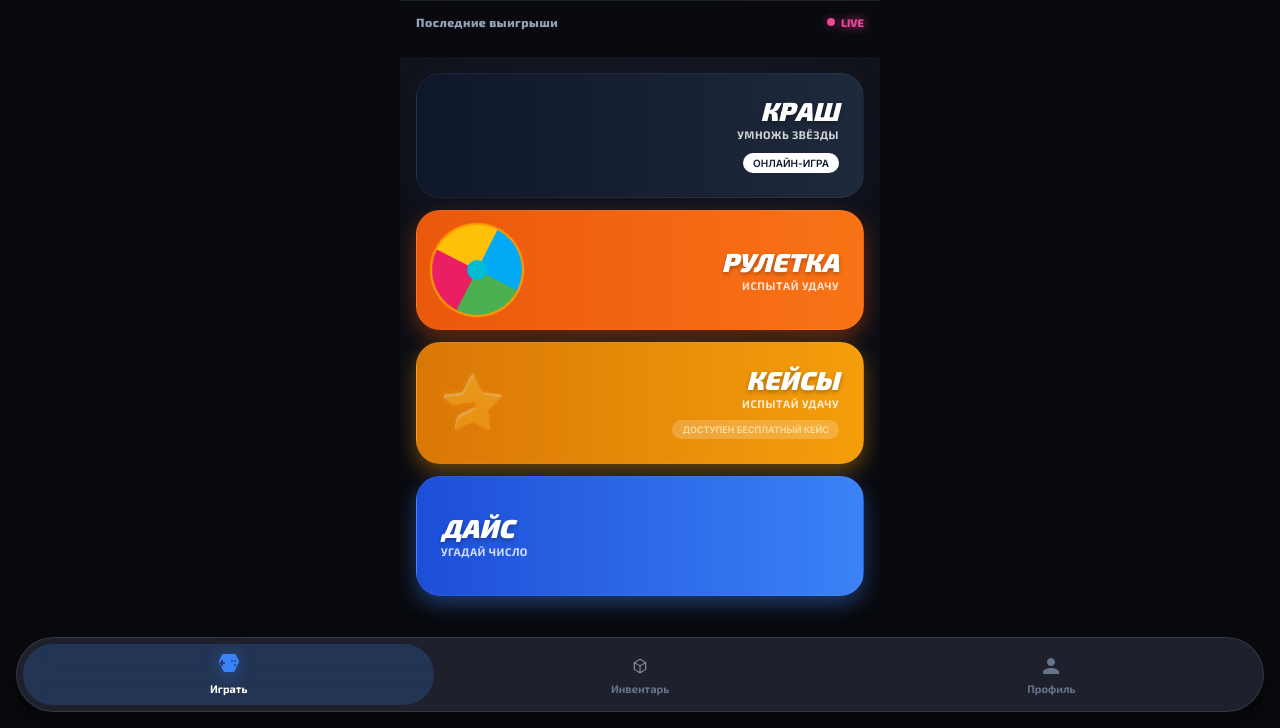
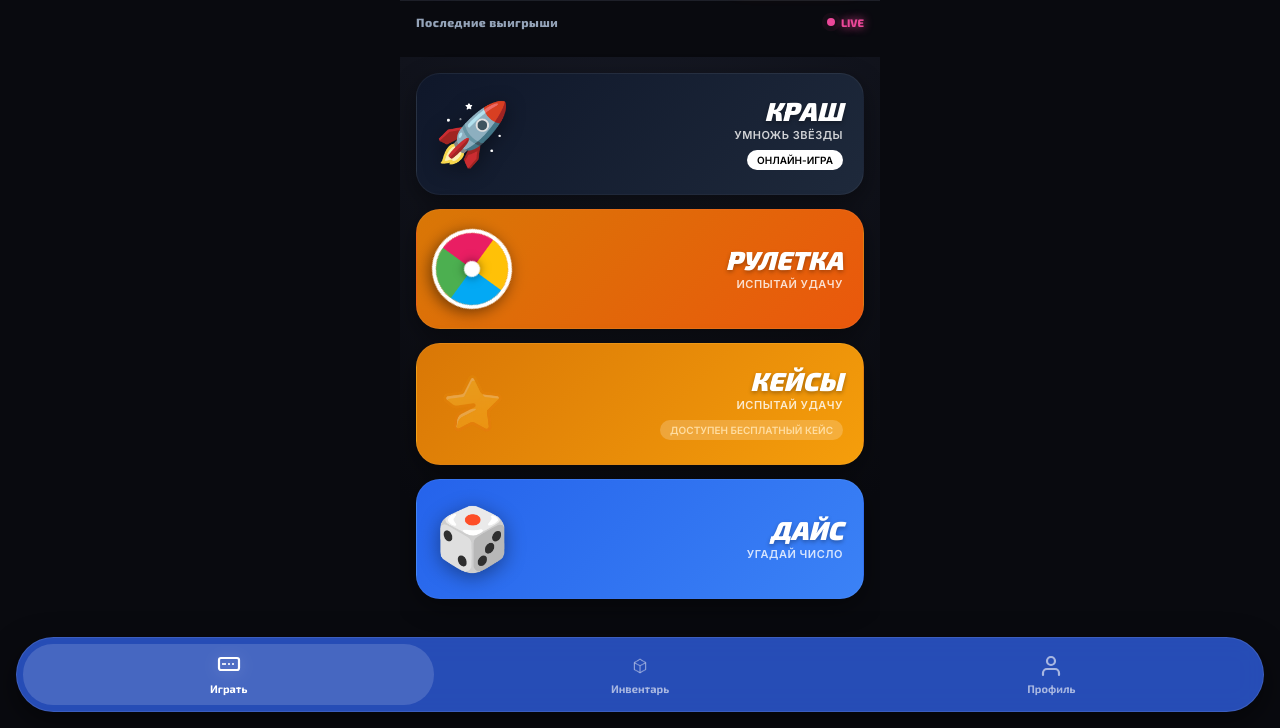
Before and after one commit to mihailawp-gif/tgqwen, a Python web app: template templates/index.html in a window 1280 px wide. Shown: the part 72-800 px from the top of the page. Run offline with Jinja, Linux system fonts and the light colour scheme; the template is opened without the code that fills it, so the values that code supplies are empty; some libraries are stand-ins or nearby versions.

Commit message:
blockfix

```diff
--- a/static/css/style.css
+++ b/static/css/style.css
@@ -81,143 +81,114 @@ body {
 .main-games-grid {
     display: flex;
     flex-direction: column;
-    gap: 12px;
+    gap: 14px;
     padding: 16px;
-    padding-bottom: 100px;
+    padding-bottom: 120px;
 }
 .game-block {
     position: relative;
     border-radius: 24px;
-    padding: 24px;
-    overflow: hidden;
-    cursor: pointer;
+    padding: 24px 20px;
     min-height: 120px;
     display: flex;
     align-items: center;
-    justify-content: space-between;
+    overflow: hidden;
+    border: 1px solid rgba(255,255,255,0.05);
+    box-shadow: 0 8px 24px rgba(0,0,0,0.4);
+    cursor: pointer;
     transition: transform 0.2s, box-shadow 0.2s;
-    border: 1px solid rgba(255,255,255,0.05);
 }
-.game-block:active {
-    transform: scale(0.97);
-}
-.game-block.align-right .info {
-    text-align: right;
-    margin-left: auto;
-}
-.game-block.align-left .info {
-    text-align: left;
-    margin-right: auto;
-}
+.game-block:active { transform: scale(0.96); box-shadow: 0 4px 12px rgba(0,0,0,0.5); }
+
+.block-crash { background: linear-gradient(135deg, #0f172a, #1e293b); }
+.block-roulette { background: linear-gradient(135deg, #d97706, #ea580c); }
+.block-cases { background: linear-gradient(135deg, #d97706, #f59e0b); }
+.block-dice { background: linear-gradient(135deg, #2563eb, #3b82f6); }
+
 .game-block .info {
     z-index: 2;
     display: flex;
     flex-direction: column;
-    gap: 4px;
-    max-width: 60%;
+    align-items: flex-end;
+    text-align: right;
+    width: 100%;
 }
-.game-block .info h2 {
+.game-block h2 {
     font-family: 'Exo 2', sans-serif;
+    font-size: 26px;
     font-weight: 900;
-    font-size: 26px;
-    text-transform: uppercase;
+    font-style: italic;
     color: #fff;
     margin: 0;
-    font-style: italic;
+    line-height: 1;
+    text-transform: uppercase;
     text-shadow: 0 2px 4px rgba(0,0,0,0.3);
-    line-height: 1;
 }
-.game-block .info p {
-    font-family: 'Exo 2', sans-serif;
+.game-block p {
     font-size: 11px;
+    font-weight: 700;
     color: rgba(255,255,255,0.8);
-    font-weight: 700;
+    letter-spacing: 0.5px;
     text-transform: uppercase;
-    margin: 0;
-    letter-spacing: 0.5px;
+    margin-top: 4px;
 }
-.game-block .info .badge {
-    display: inline-block;
-    background: #fff;
-    color: #0f172a;
+.game-block .badge, .game-block .badge-gold {
     font-size: 10px;
     font-weight: 800;
     padding: 4px 10px;
     border-radius: 12px;
     margin-top: 8px;
-    width: fit-content;
-    margin-left: auto;
 }
-.game-block.align-left .info .badge {
-    margin-left: 0;
-    margin-right: auto;
-}
-.game-block .info .badge-gold {
-    display: inline-block;
-    background: rgba(255, 255, 255, 0.2);
-    color: #ffdda1;
-    font-size: 9px;
-    font-weight: 800;
-    padding: 4px 10px;
-    border-radius: 12px;
-    margin-top: 6px;
-    width: fit-content;
-    margin-left: auto;
-}
+.game-block .badge { background: #fff; color: #000; }
+.game-block .badge-gold { background: rgba(255,255,255,0.2); color: #ffdda1; }
 
-.game-block .art-left {
+.art-left {
     position: absolute;
-    left: 10px;
+    left: -5px;
     top: 50%;
     transform: translateY(-50%);
-    width: 100px;
-    height: 100px;
-    display: flex;
-    align-items: center;
-    justify-content: center;
-    z-index: 1;
-}
-.game-block .art-right {
-    position: absolute;
-    right: 10px;
-    top: 50%;
-    transform: translateY(-50%);
-    width: 100px;
-    height: 100px;
+    width: 120px;
+    height: 120px;
     display: flex;
     align-items: center;
     justify-content: center;
     z-index: 1;
 }
 
-.block-roulette {
-    background: linear-gradient(90deg, #ea580c, #f97316);
-    box-shadow: 0 8px 20px rgba(234, 88, 12, 0.4);
+/* Анимация заглушек для Краша и Дайса */
+@keyframes floatPulse {
+    0%, 100% { transform: translateY(0) scale(1); }
+    50% { transform: translateY(-5px) scale(1.05); }
 }
-.roulette-wheel-svg {
-    width: 140%;
-    height: 140%;
-    animation: spinWheel 8s linear infinite;
-    transform-origin: center;
-}
-@keyframes spinWheel {
-    to { transform: rotate(360deg); }
+.anim-placeholder {
+    font-size: 60px;
+    animation: floatPulse 3s ease-in-out infinite;
+    filter: drop-shadow(0 4px 10px rgba(0,0,0,0.4));
 }
 
-.block-crash {
-    background: linear-gradient(90deg, #0f172a, #1e293b);
-    box-shadow: 0 8px 20px rgba(15, 23, 42, 0.6);
+/* Колесо рулетки (аккуратное, на CSS) */
+.css-wheel {
+    width: 80px;
+    height: 80px;
+    border-radius: 50%;
+    border: 4px solid #fff;
+    position: relative;
+    overflow: hidden;
+    box-shadow: 0 4px 15px rgba(0,0,0,0.5);
+    animation: spinWheel 6s linear infinite;
 }
-
-.block-cases {
-    background: linear-gradient(90deg, #d97706, #f59e0b);
-    box-shadow: 0 8px 20px rgba(245, 158, 11, 0.4);
+.css-wheel::before {
+    content: ''; position: absolute; inset: 0;
+    background: conic-gradient(#ffc107 0 90deg, #03a9f4 90deg 180deg, #4caf50 180deg 270deg, #e91e63 270deg 360deg);
 }
-
-.block-dice {
-    background: linear-gradient(90deg, #1d4ed8, #3b82f6);
-    box-shadow: 0 8px 20px rgba(59, 130, 246, 0.4);
+.css-wheel::after {
+    content: ''; position: absolute;
+    top: 50%; left: 50%; transform: translate(-50%, -50%);
+    width: 16px; height: 16px;
+    background: #fff; border-radius: 50%;
+    box-shadow: 0 0 10px rgba(0,0,0,0.5);
 }
+@keyframes spinWheel { to { transform: rotate(360deg); } }
 
 /* ===== BOTTOM NAVIGATION ===== */
 .bottom-nav {
@@ -225,16 +196,16 @@ body {
     bottom: calc(16px + var(--safe-bottom));
     left: 16px;
     right: 16px;
-    background: rgba(40, 44, 58, 0.7);
-    backdrop-filter: blur(20px);
-    -webkit-backdrop-filter: blur(20px);
-    border: 1px solid rgba(255, 255, 255, 0.1);
+    background: rgba(43, 85, 201, 0.9);
+    backdrop-filter: blur(15px);
+    -webkit-backdrop-filter: blur(15px);
     border-radius: 40px;
     display: flex;
     justify-content: space-between;
     padding: 6px;
     z-index: 1000;
     box-shadow: 0 10px 30px rgba(0,0,0,0.5);
+    border: 1px solid rgba(255, 255, 255, 0.1);
 }
 .nav-item {
     flex: 1;
@@ -247,42 +218,19 @@ body {
     border-radius: 30px;
     border: none;
     background: transparent;
-    color: var(--txt3);
+    color: rgba(255, 255, 255, 0.6);
     cursor: pointer;
     transition: all 0.3s cubic-bezier(0.4, 0, 0.2, 1);
 }
 .nav-item.active {
-    background: rgba(59, 130, 246, 0.2);
+    background: rgba(255, 255, 255, 0.15);
     color: #fff;
 }
-.nav-item svg {
-    width: 24px;
-    height: 24px;
-    color: inherit;
-    transition: transform 0.3s;
-}
-.nav-item.active svg {
-    color: var(--blue);
-    transform: translateY(-2px);
-    filter: drop-shadow(0 2px 8px rgba(59,130,246,0.5));
-}
-.nav-item img {
-    width: 24px;
-    height: 24px;
-    object-fit: contain;
-    opacity: 0.6;
-    transition: all 0.3s;
-}
-.nav-item.active img {
-    opacity: 1;
-    transform: translateY(-2px);
-    filter: drop-shadow(0 2px 8px rgba(59,130,246,0.5));
-}
-.nav-label {
-    font-family: 'Exo 2', sans-serif;
-    font-size: 11px;
-    font-weight: 700;
-}
+.nav-item svg { width: 24px; height: 24px; transition: transform 0.3s; }
+.nav-item.active svg { transform: translateY(-2px); filter: drop-shadow(0 2px 8px rgba(255,255,255,0.3)); }
+.nav-item img { width: 24px; height: 24px; object-fit: contain; opacity: 0.6; transition: all 0.3s; }
+.nav-item.active img { opacity: 1; transform: translateY(-2px); filter: drop-shadow(0 2px 8px rgba(255,255,255,0.3)); }
+.nav-label { font-family: 'Exo 2', sans-serif; font-size: 11px; font-weight: 700; }
 
 /* ===== LIVE HISTORY ===== */
 .live-history-section { background: var(--bg); padding: 14px 16px; }
--- a/static/js/app.js
+++ b/static/js/app.js
@@ -338,7 +338,9 @@ function switchTab(tabName) {
     document.querySelectorAll('.nav-item').forEach(t => t.classList.remove('active'));
     document.querySelectorAll('.tab-content').forEach(c => c.classList.remove('active'));
 
-    const activeTab = document.querySelector(`.nav-item[data-tab="${tabName}"]`);
+    // Фикс: если мы переходим в кейсы, оставляем активной вкладку "Играть" (main)
+    const navTab = tabName === 'cases' ? 'main' : tabName;
+    const activeTab = document.querySelector(`.nav-item[data-tab="${navTab}"]`);
     if (activeTab) activeTab.classList.add('active');
 
     const tabContent = document.getElementById(`${tabName}-tab`);
--- a/templates/index.html
+++ b/templates/index.html
@@ -62,9 +62,10 @@
 
         <div id="main-tab" class="tab-content active">
 			 <div class="main-games-grid">
-                <!-- Crash -->
 				<div class="game-block block-crash align-right" onclick="showToast('В разработке!')">
-                    <div class="art-left"></div>
+					<div class="art-left">
+						<div class="anim-placeholder">🚀</div>
+					</div>
 					<div class="info">
 						<h2>КРАШ</h2>
 						<p>УМНОЖЬ ЗВЁЗДЫ</p>
@@ -72,17 +73,9 @@
 					</div>
 				</div>
 
-                <!-- Roulette -->
 				<div class="game-block block-roulette align-right" onclick="showToast('В разработке!')">
 					<div class="art-left">
-                        <svg class="roulette-wheel-svg" viewBox="0 0 100 100" xmlns="http://www.w3.org/2000/svg">
-                            <circle cx="50" cy="50" r="45" fill="#fff" stroke="#ff9a00" stroke-width="4"/>
-                            <path d="M50 50 L50 5 A45 45 0 0 1 95 50 Z" fill="#ffc107"/>
-                            <path d="M50 50 L95 50 A45 45 0 0 1 50 95 Z" fill="#03a9f4"/>
-                            <path d="M50 50 L50 95 A45 45 0 0 1 5 50 Z" fill="#4caf50"/>
-                            <path d="M50 50 L5 50 A45 45 0 0 1 50 5 Z" fill="#e91e63"/>
-                            <circle cx="50" cy="50" r="10" fill="#00bcd4"/>
-                        </svg>
+						<div class="css-wheel"></div>
 					</div>
 					<div class="info">
 						<h2>РУЛЕТКА</h2>
@@ -90,10 +83,9 @@
 					</div>
 				</div>
 
-                <!-- Cases -->
 				<div class="game-block block-cases align-right" onclick="switchTab('cases')">
 					<div class="art-left">
-                        <div id="main_pepe" data-tgs="8" data-sz="110" style="width:110px;height:110px;transform: scale(1.1); margin-left: -10px;"></div>
+						<div id="main_pepe" data-tgs="8" data-sz="110" style="width:110px;height:110px;"></div>
 					</div>
 					<div class="info">
 						<h2>КЕЙСЫ</h2>
@@ -102,13 +94,14 @@
 					</div>
 				</div>
 
-                <!-- Dice -->
-                <div class="game-block block-dice align-left" onclick="showToast('В разработке!')">
+				<div class="game-block block-dice align-right" onclick="showToast('В разработке!')">
+					<div class="art-left">
+						<div class="anim-placeholder">🎲</div>
+					</div>
 					<div class="info">
 						<h2>ДАЙС</h2>
 						<p>УГАДАЙ ЧИСЛО</p>
 					</div>
-                    <div class="art-right"></div>
 				</div>
 			</div>
         </div>
@@ -132,7 +125,7 @@
 
 		<div class="bottom-nav">
 			<button class="nav-item active" data-tab="main" onclick="switchTab('main')">
-                <svg width="24" height="24" viewBox="0 0 24 24" fill="currentColor" stroke="none"><path d="M21.58 8.08l-2.45-5.06A2 2 0 0 0 17.33 2H6.67a2 2 0 0 0-1.8 1.02L2.42 8.08a2.5 2.5 0 0 0-.15 2.37l4 8.5A2.5 2.5 0 0 0 8.54 20h6.92a2.5 2.5 0 0 0 2.27-1.05l4-8.5a2.5 2.5 0 0 0-.15-2.37zM8 12H6v2H4v-2H2v-2h2V8h2v2h2v2zm7-2a1 1 0 1 1 0-2 1 1 0 0 1 0 2zm3 4a1 1 0 1 1 0-2 1 1 0 0 1 0 2zm0-4a1 1 0 1 1 0-2 1 1 0 0 1 0 2z"/></svg>
+				<svg width="24" height="24" viewBox="0 0 24 24" fill="none" stroke="currentColor" stroke-width="2.2" stroke-linecap="round" stroke-linejoin="round"><rect x="2" y="6" width="20" height="12" rx="2"></rect><path d="M12 12h.01M16 12h.01M8 12h.01M6 12v.01"></path></svg>
 				<span class="nav-label">Играть</span>
 			</button>
 			<button class="nav-item" data-tab="inventory" onclick="switchTab('inventory')">
@@ -140,7 +133,7 @@
 				<span class="nav-label">Инвентарь</span>
 			</button>
 			<button class="nav-item" data-tab="profile" onclick="openProfileTab()">
-                <svg width="24" height="24" viewBox="0 0 24 24" fill="currentColor" stroke="none"><path d="M12 12c2.21 0 4-1.79 4-4s-1.79-4-4-4-4 1.79-4 4 1.79 4 4 4zm0 2c-2.67 0-8 1.34-8 4v2h16v-2c0-2.66-5.33-4-8-4z"/></svg>
+				<svg width="24" height="24" viewBox="0 0 24 24" fill="none" stroke="currentColor" stroke-width="2.2" stroke-linecap="round" stroke-linejoin="round"><path d="M20 21v-2a4 4 0 0 0-4-4H8a4 4 0 0 0-4 4v2"></path><circle cx="12" cy="7" r="4"></circle></svg>
 				<span class="nav-label">Профиль</span>
 			</button>
 		</div>
```
Lines whose indentation alone changed are shown as unchanged.
